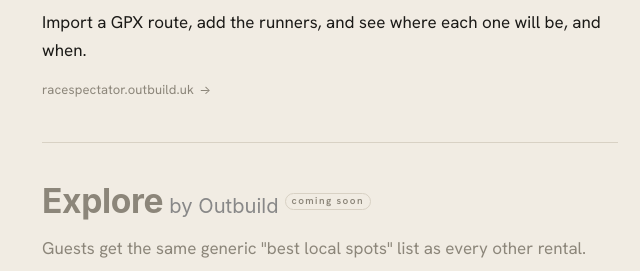
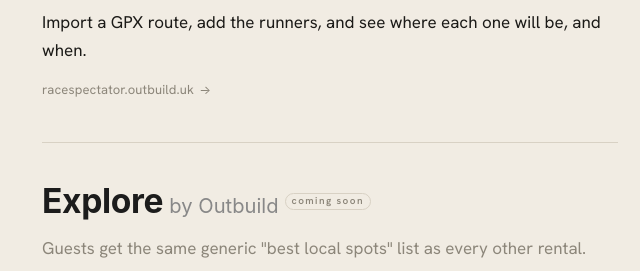
Before and after one commit to norwsn47/outbuild.uk, a plain HTML site: page index.html in a window 1280 px wide. Shown: the part 1721-1992 px from the top of the page, without its empty margins (310-950 px from the left). Drawn offline with Linux system fonts and the light colour scheme.

Commit message:
Keep Explore name full-strength on the coming-soon tile
Drop the muted colour on the coming-soon product name so Explore reads in
the same dark text as the other products; the pill alone signals status.

Co-Authored-By: Claude Opus 4.8 <noreply@anthropic.com>
Claude-Session: https://claude.ai/code/session_01XGSJsGBzVwWuAHqn2JhTsU

```diff
--- a/index.html
+++ b/index.html
@@ -236,9 +236,8 @@
       outline-offset: 6px;
     }
 
-    /* Coming-soon tile - non-interactive, held a touch back */
+    /* Coming-soon tile - non-interactive, name stays full-strength */
     .tile--soon { cursor: default; }
-    .tile--soon .product { color: var(--muted); }
 
     .site-footer {
       padding-top: var(--s-5);
```
